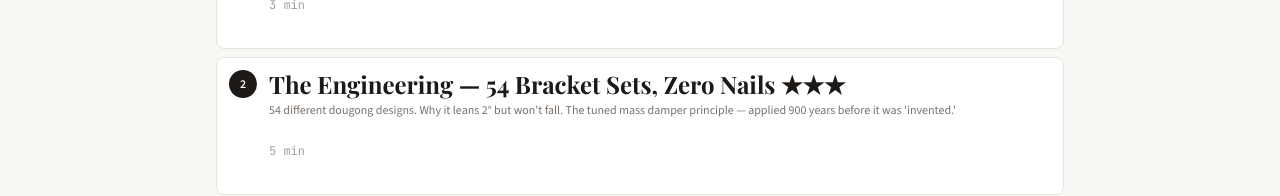
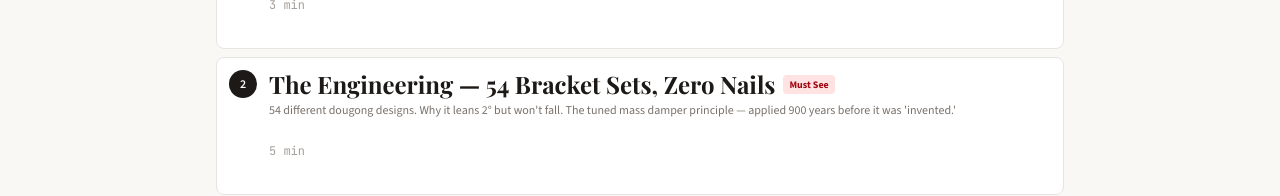
Before and after one commit to sylarscs/datong-travel, a Next.js app: page /premium/yingxian in a window 1280 px wide. Shown: the part 741-937 px from the top of the page. Built offline with nearby package versions, Linux system fonts and the light colour scheme.

Commit message:
Add Must See badges to Huayan and Yingxian, unify all episode rendering

```diff
--- a/app/premium/huayan/page.tsx
+++ b/app/premium/huayan/page.tsx
@@ -8,9 +8,9 @@ export const metadata = {
 
 const EPISODES = [
   { num: 1, title: "The Greatest Liao Dynasty Temple in China", location: "Temple entrance", duration: "4 min" },
-  { num: 2, title: "The Upper Temple — China's Largest Buddhist Hall ★★★", location: "Mahavira Hall", duration: "4 min" },
+  { num: 2, title: "The Upper Temple — China's Largest Buddhist Hall", location: "Mahavira Hall", duration: "4 min", badge: "Must See" },
   { num: 3, title: "Reading the Frescoes — 880 sqm of Ming Dynasty Art", location: "Upper Temple walls", duration: "3 min" },
-  { num: 4, title: "The Lower Temple — The Thousand-Year Library ★★★", location: "Bhagavan Sutra Hall", duration: "5 min" },
+  { num: 4, title: "The Lower Temple — The Thousand-Year Library", location: "Bhagavan Sutra Hall", duration: "5 min", badge: "Must See" },
   { num: 5, title: "The Liao Dynasty Craft — Wood Joinery Without Nails", location: "Lower Temple cabinets", duration: "3 min" },
   { num: 6, title: "The Pagoda & Gardens — Huayan's Quiet Side", location: "Pagoda and gardens", duration: "2 min" },
   { num: 7, title: "The Courtyards — Between the Halls", location: "Temple courtyards", duration: "2 min" },
@@ -51,7 +51,10 @@ export default function HuayanPremiumPage() {
             <div key={ep.num} className="flex items-start gap-3 p-3 rounded-lg border border-stone-200 bg-white">
               <span className="flex-shrink-0 w-7 h-7 rounded-full bg-stone-900 text-white flex items-center justify-center text-xs font-semibold">{ep.num}</span>
               <div className="flex-1 min-w-0">
-                <h3 className="font-semibold text-stone-900 text-sm">{ep.title}</h3>
+                <div className="flex items-center gap-2">
+                  <h3 className="font-semibold text-stone-900 text-sm">{ep.title}</h3>
+                  {(ep as any).badge && <span className="flex-shrink-0 px-1.5 py-0.5 rounded text-[10px] font-bold bg-red-100 text-red-800">{(ep as any).badge}</span>}
+                </div>
                 <p className="text-xs text-stone-400 font-mono">{ep.location} · {ep.duration}</p>
               </div>
               <span className="flex-shrink-0 px-2 py-0.5 rounded text-[10px] font-semibold bg-stone-900 text-white">PREMIUM</span>
--- a/app/premium/yingxian/page.tsx
+++ b/app/premium/yingxian/page.tsx
@@ -8,7 +8,7 @@ export const metadata = {
 
 const EPISODES = [
   { num: 1, title: "A Thousand Years of Wood", duration: "3 min", desc: "The oldest and tallest wooden pagoda on Earth. 67m, 1056 AD, built without a single nail." },
-  { num: 2, title: "The Engineering — 54 Bracket Sets, Zero Nails ★★★", duration: "5 min", desc: "54 different dougong designs. Why it leans 2° but won't fall. The tuned mass damper principle — applied 900 years before it was 'invented.'" },
+  { num: 2, title: "The Engineering — 54 Bracket Sets, Zero Nails", duration: "5 min", badge: "Must See", desc: "54 different dougong designs. Why it leans 2° but won't fall. The tuned mass damper principle — applied 900 years before it was 'invented.'" },
   { num: 3, title: "The Liao Dynasty — Khitan Builders", duration: "3 min", desc: "Who the Khitan were. Nomads who became master builders. How steppe culture created China's greatest wooden structure." },
   { num: 4, title: "Inside the Pagoda — What You Can See", duration: "3 min", desc: "The 11m Sakyamuni Buddha on the ground floor. What's above (and why you can't go there). The pagoda as vertical museum." },
   { num: 5, title: "The Town of Yingxian", duration: "2 min", desc: "Morning markets, chess players, noodle shops. The real Shanxi county town that most visitors rush past." },
@@ -47,7 +47,10 @@ export default function YingxianPremiumPage() {
             <div key={ep.num} className="flex items-start gap-3 p-3 rounded-lg border border-stone-200 bg-white">
               <span className="flex-shrink-0 w-7 h-7 rounded-full bg-stone-900 text-white flex items-center justify-center text-xs font-semibold">{ep.num}</span>
               <div className="flex-1 min-w-0">
-                <h3 className="font-semibold text-stone-900 text-sm">{ep.title}</h3>
+                <div className="flex items-center gap-2">
+                  <h3 className="font-semibold text-stone-900 text-sm">{ep.title}</h3>
+                  {(ep as any).badge && <span className="flex-shrink-0 px-1.5 py-0.5 rounded text-[10px] font-bold bg-red-100 text-red-800">{(ep as any).badge}</span>}
+                </div>
                 <p className="text-xs text-stone-500 mt-0.5">{ep.desc}</p>
                 <p className="text-xs text-stone-400 font-mono">{ep.duration}</p>
               </div>
```
